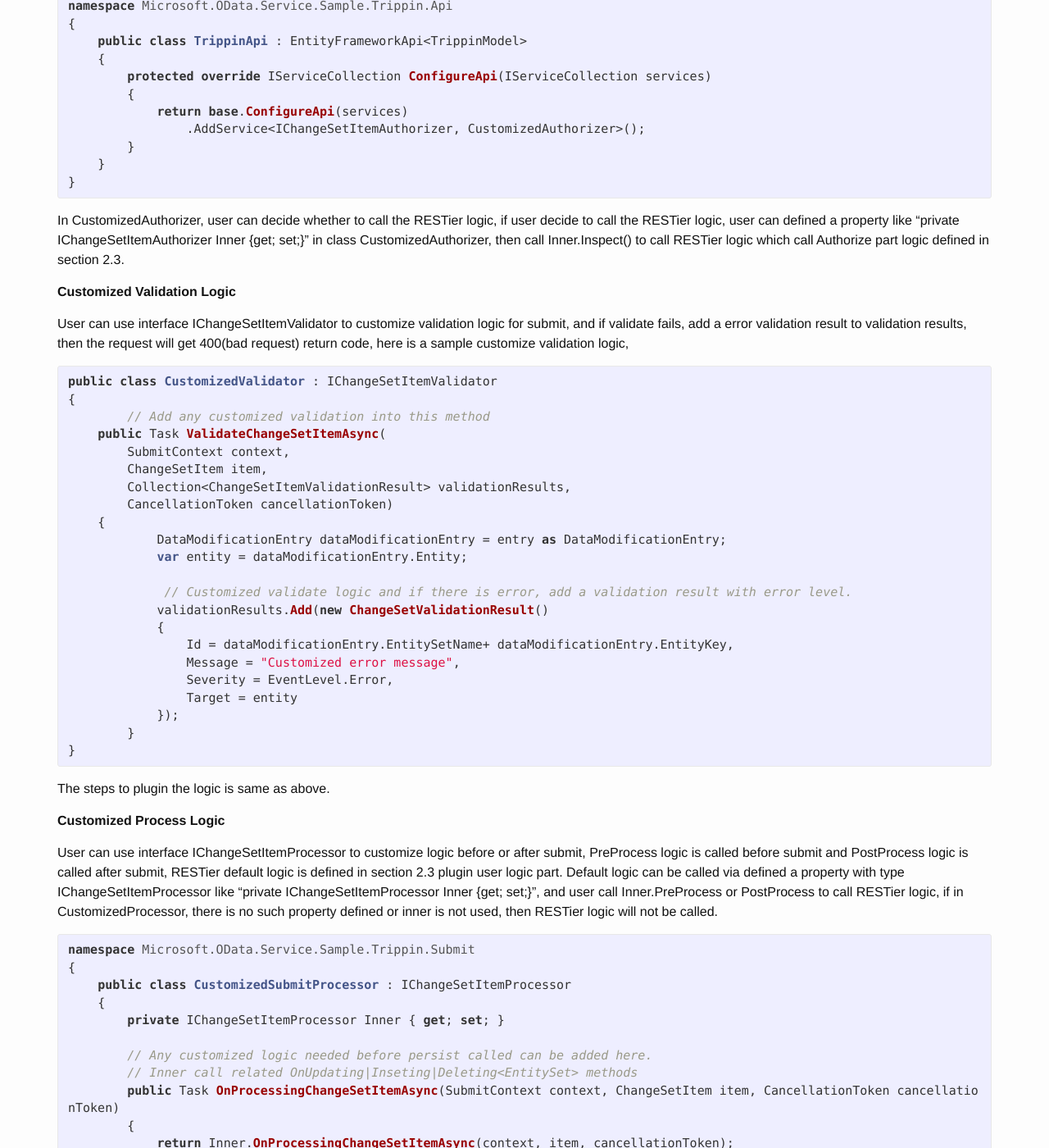
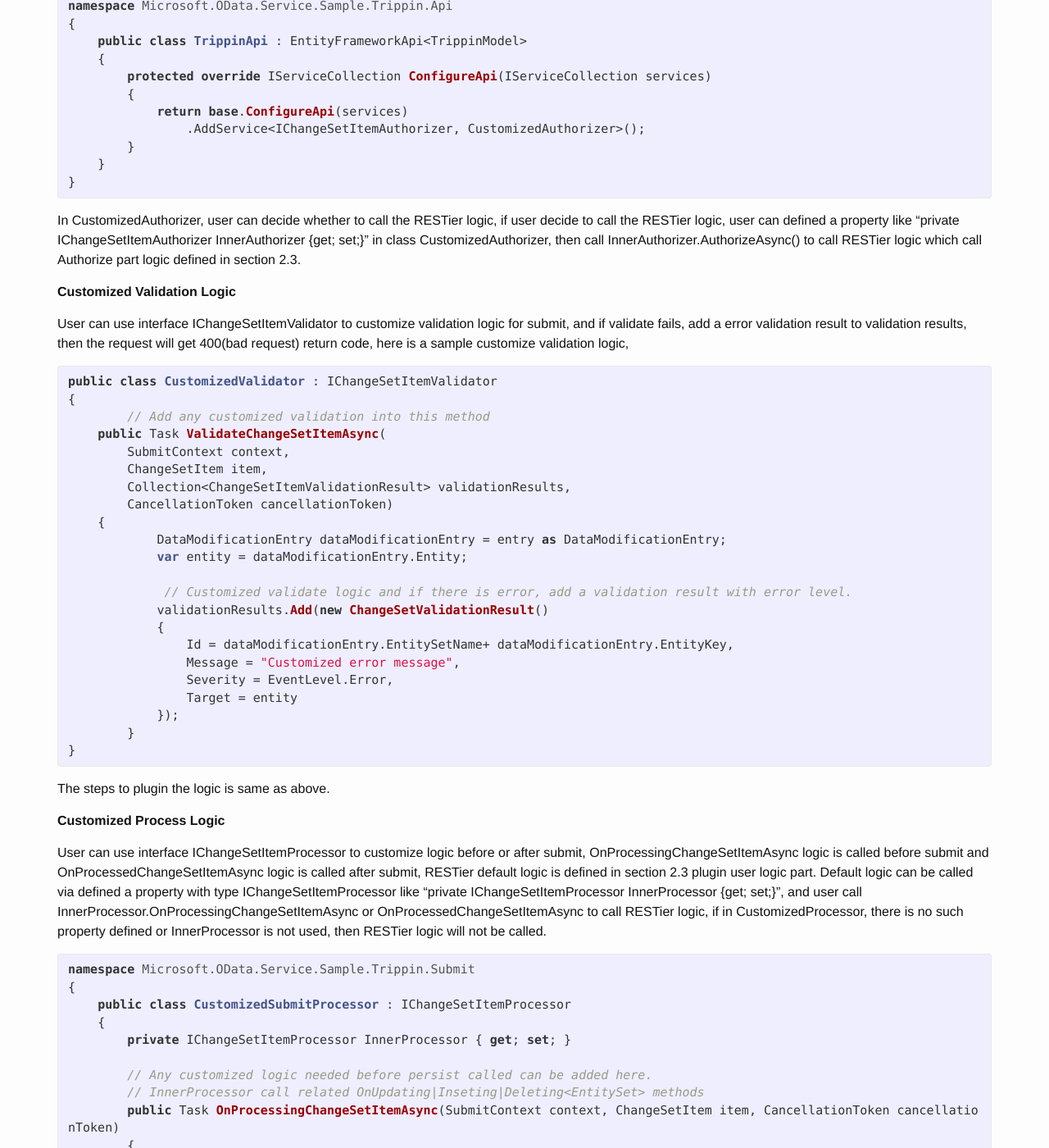
Before and after one commit to OData/RESTier, a Jekyll site: the page built from _posts/2016-04-24-02-09-Customize-Submit.MD, in a window 1280 px wide and 1400 px high, scrolled down 805 px. Shown: the whole window at 82% size. Built offline with Jekyll 4.4.1, drawn with Linux system fonts in a browser that asks for light colours; nearby versions of some CDN libraries; comment, search, counter and statistics services are not loaded; some of the changed text lies outside the part shown.

Commit message:
Fix a error and update some names

```diff
--- a/_posts/2016-04-24-02-09-Customize-Submit.MD
+++ b/_posts/2016-04-24-02-09-Customize-Submit.MD
@@ -18,8 +18,8 @@ First create a class CustomizedAuthorizer implement IChangeSetItemAuthorizer, an
 
 public class CustomizedAuthorizer : IChangeSetItemAuthorizer
 {
-    // The inner handler will call CanUpdate/Insert/Delete<EntitySet> method
-    private IChangeSetItemProcessor Inner { get; set; }
+    // The inner Authorizer will call CanUpdate/Insert/Delete<EntitySet> method
+    private IChangeSetItemAuthorizer InnerAuthorizer { get; set; }
 
     public Task<bool> AuthorizeAsync(
         SubmitContext context,
@@ -48,7 +48,7 @@ namespace Microsoft.OData.Service.Sample.Trippin.Api
 }
 {% endhighlight %}
 
-In CustomizedAuthorizer, user can decide whether to call the RESTier logic, if user decide to call the RESTier logic, user can defined a property like "private IChangeSetItemAuthorizer Inner {get; set;}" in class CustomizedAuthorizer, then call Inner.Inspect() to call RESTier logic which call Authorize part logic defined in section 2.3.
+In CustomizedAuthorizer, user can decide whether to call the RESTier logic, if user decide to call the RESTier logic, user can defined a property like "private IChangeSetItemAuthorizer InnerAuthorizer {get; set;}" in class CustomizedAuthorizer, then call InnerAuthorizer.AuthorizeAsync() to call RESTier logic which call Authorize part logic defined in section 2.3.
 
 
 **Customized Validation Logic**
@@ -86,7 +86,7 @@ The steps to plugin the logic is same as above.
 
 **Customized Process Logic**
 
-User can use interface IChangeSetItemProcessor to customize logic before or after submit, PreProcess logic is called before submit and PostProcess logic is called after submit, RESTier default logic is defined in section 2.3 plugin user logic part. Default logic can be called via defined a property with type IChangeSetItemProcessor like "private IChangeSetItemProcessor Inner {get; set;}", and user call Inner.PreProcess or PostProcess to call RESTier logic, if in CustomizedProcessor, there is no such property defined or inner is not used, then RESTier logic will not be called.
+User can use interface IChangeSetItemProcessor to customize logic before or after submit, OnProcessingChangeSetItemAsync logic is called before submit and OnProcessedChangeSetItemAsync logic is called after submit, RESTier default logic is defined in section 2.3 plugin user logic part. Default logic can be called via defined a property with type IChangeSetItemProcessor like "private IChangeSetItemProcessor InnerProcessor {get; set;}", and user call InnerProcessor.OnProcessingChangeSetItemAsync or OnProcessedChangeSetItemAsync to call RESTier logic, if in CustomizedProcessor, there is no such property defined or InnerProcessor is not used, then RESTier logic will not be called.
 
 
 
@@ -95,17 +95,17 @@ namespace Microsoft.OData.Service.Sample.Trippin.Submit
 {
     public class CustomizedSubmitProcessor : IChangeSetItemProcessor
     {
-        private IChangeSetItemProcessor Inner { get; set; }
+        private IChangeSetItemProcessor InnerProcessor { get; set; }
 
         // Any customized logic needed before persist called can be added here.
-        // Inner call related OnUpdating|Inseting|Deleting<EntitySet> methods
+        // InnerProcessor call related OnUpdating|Inseting|Deleting<EntitySet> methods
         public Task OnProcessingChangeSetItemAsync(SubmitContext context, ChangeSetItem item, CancellationToken cancellationToken)
         {
-            return Inner.OnProcessingChangeSetItemAsync(context, item, cancellationToken);
+            return InnerProcessor.OnProcessingChangeSetItemAsync(context, item, cancellationToken);
         }
 
         // Any customized logic needed after persist called can be added here.
-        // Inner call related OnUpdated|Inseted|Deleted<EntitySet> methods
+        // InnerProcessor call related OnUpdated|Inseted|Deleted<EntitySet> methods
         public Task OnProcessedChangeSetItemAsync(SubmitContext context, ChangeSetItem item, CancellationToken cancellationToken)
         {
             var dataModificationItem = item as DataModificationItem;
@@ -150,7 +150,7 @@ namespace Microsoft.OData.Service.Sample.Trippin.Submit
                     // Key is defined based on convention
                 }
             }
-            return Inner.OnProcessedChangeSetItemAsync(context, item, cancellationToken);
+            return InnerProcessor.OnProcessedChangeSetItemAsync(context, item, cancellationToken);
         }
     }
 }
```
Also changed, not shown: _posts/2016-04-23-02-05-Model-building-0-5-0.md (+4 -4 lines), _posts/2016-04-24-02-08-Customize-Query.MD (+1 -1 lines).
